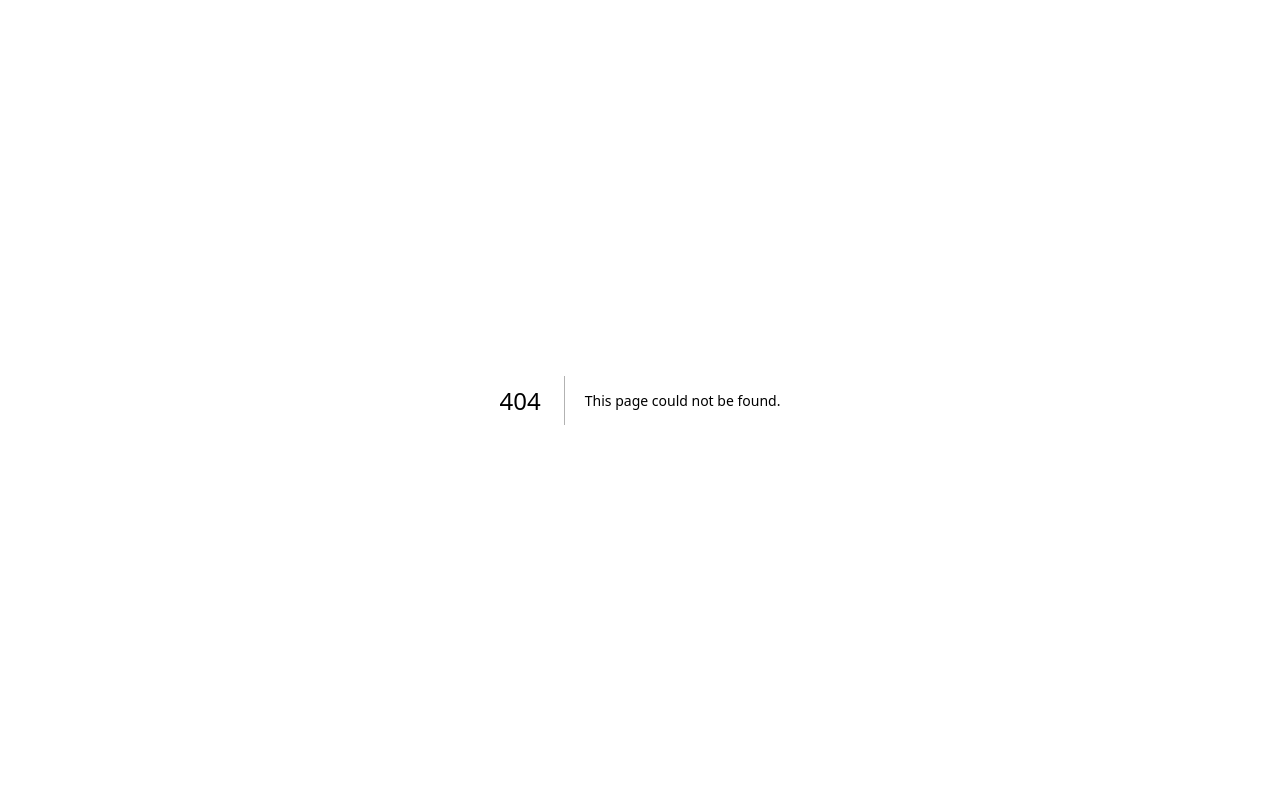
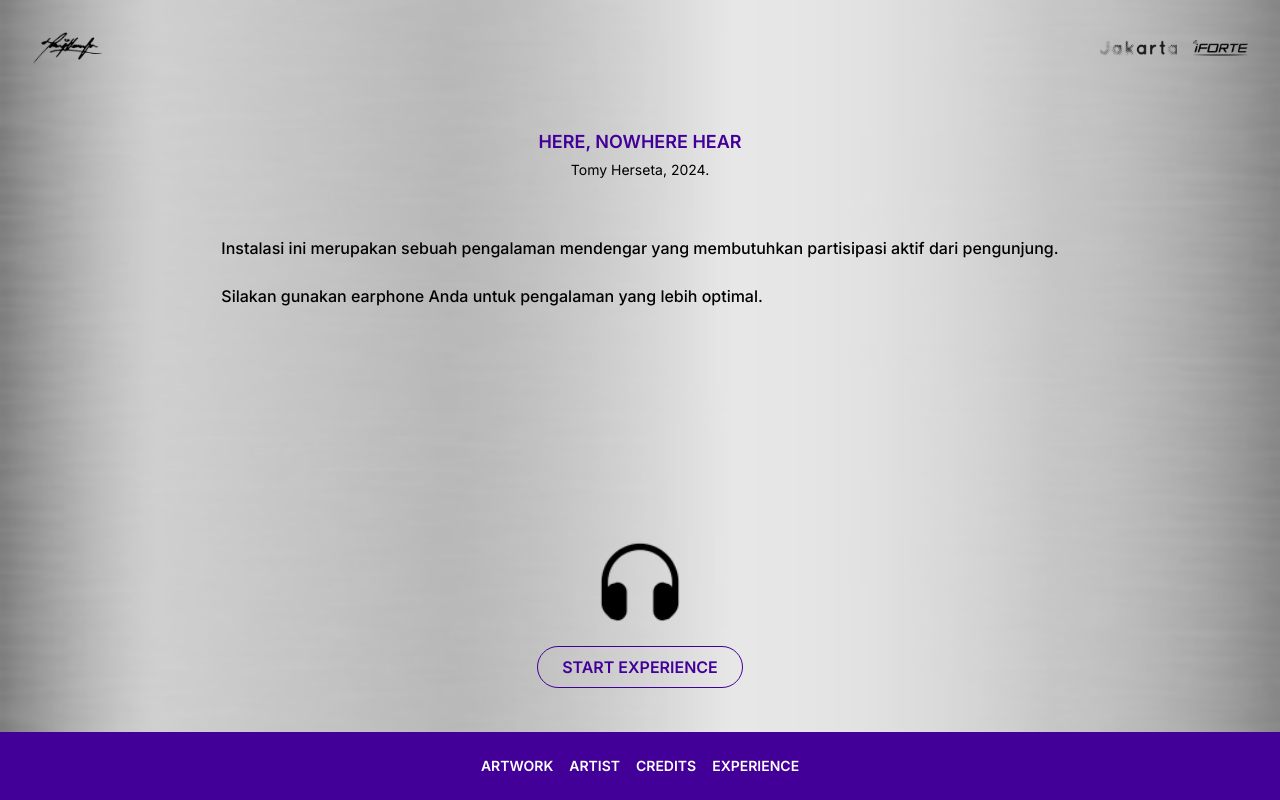
Before and after one commit to alwirifa/geoLocation, a Next.js app: page /tesGasmin in a window 1280 px wide. Before the commit this address had no page. Built offline with nearby package versions, Linux system fonts and the light colour scheme.

Commit message:
tes gasmin1

```diff
--- /dev/null
+++ b/app/tesGasmin/page.tsx
@@ -0,0 +1,229 @@
+"use client"
+
+import React, { useEffect, useState } from 'react';
+import Navbar from '../components/Navbar';
+import YouTube from "react-youtube";
+
+interface UserLocation {
+  latitude: number;
+  longitude: number;
+  accuracy: number;
+  speed: number | null;
+}
+
+interface GeofenceArea {
+  latitude: number;
+  longitude: number;
+  radius: number;
+  videoId: string;
+}
+
+const Page = () => {
+  const [experienceStarted, setExperienceStarted] = useState(false);
+  const [userLocation, setUserLocation] = useState<UserLocation | null>(null);
+  const [watchId, setWatchId] = useState<number | null>(null);
+  const [currentVideoId, setCurrentVideoId] = useState<string | null>(null);
+  const [isPlaying, setIsPlaying] = useState(false);
+  const [player, setPlayer] = useState<any>(null);
+  const [currentAreaIndex, setCurrentAreaIndex] = useState<number | null>(null);
+
+  const geofenceAreas: GeofenceArea[] = [
+    { latitude: -6.9167322, longitude: 107.6613635, radius: 10, videoId: "36YnV9STBqc" },
+    { latitude: -6.9166387, longitude: 107.6615271, radius: 10, videoId: "DOOrIxw5xOw" },
+    { latitude: -6.9167608, longitude: 107.6616099, radius: 10, videoId: "XnUNOaxw6bs" },
+    { latitude: -6.9168766, longitude: 107.6614897, radius: 10, videoId: "bk8WKwHDUNk" },
+  ];
+
+  const watchUserLocation = () => {
+    setExperienceStarted(true);
+
+    if (navigator.geolocation) {
+      const id = navigator.geolocation.watchPosition(
+        (position) => {
+          const { latitude, longitude, accuracy, speed } = position.coords;
+          setUserLocation({ latitude, longitude, accuracy, speed });
+
+          let isInsideAnyGeofence = false;
+          let areaIndex: number | null = null;
+
+          geofenceAreas.forEach((area, index) => {
+            const distance = calculateDistance(latitude, longitude, area.latitude, area.longitude);
+            if (distance <= area.radius) {
+              isInsideAnyGeofence = true;
+              areaIndex = index;
+              if (currentVideoId !== area.videoId) {
+                setCurrentVideoId(area.videoId);
+              }
+            }
+          });
+
+          if (isInsideAnyGeofence) {
+            setIsPlaying(true);
+            setCurrentAreaIndex(areaIndex);
+          } else {
+            setIsPlaying(false);
+            setCurrentAreaIndex(null);
+            setCurrentVideoId("yNKvkPJl-tg"); // Mengatur video yang akan diputar saat di luar area
+          }
+        },
+        (error) => {
+          console.error("Error watching user location: ", error);
+        },
+        {
+          enableHighAccuracy: true,
+          maximumAge: 0,
+          timeout: 5000,
+        }
+      );
+      setWatchId(id);
+    } else {
+      console.log("Geolocation is not supported by this browser");
+    }
+  };
+
+  const stopWatchUserLocation = () => {
+    if (watchId !== null) {
+      navigator.geolocation.clearWatch(watchId);
+      setWatchId(null);
+    }
+
+    setExperienceStarted(false);
+  };
+
+  useEffect(() => {
+    return () => {
+      stopWatchUserLocation();
+    };
+  }, []);
+
+  const onReady = (event: any) => {
+    setPlayer(event.target);
+  };
+
+  useEffect(() => {
+    if (player && currentVideoId) {
+      player.loadVideoById(currentVideoId);
+      if (isPlaying) {
+        player.playVideo();
+      } else {
+        player.pauseVideo();
+      }
+    }
+  }, [player, currentVideoId, isPlaying]);
+
+  const calculateDistance = (lat1: number, lon1: number, lat2: number, lon2: number): number => {
+    const R = 6371; // Earth's radius in kilometers
+    const dLat = deg2rad(lat2 - lat1);
+    const dLon = deg2rad(lon2 - lon1);
+    const a =
+      Math.sin(dLat / 2) * Math.sin(dLat / 2) +
+      Math.cos(deg2rad(lat1)) * Math.cos(deg2rad(lat2)) * Math.sin(dLon / 2) * Math.sin(dLon / 2);
+    const c = 2 * Math.atan2(Math.sqrt(a), Math.sqrt(1 - a));
+    const distance = R * c; // in km
+    return distance * 1000; // Convert to meters
+  };
+
+  const deg2rad = (deg: number): number => {
+    return deg * (Math.PI / 180);
+  };
+
+  return (
+    <div className='h-[100svh] w-full relative '>
+      <div className='bg-background h-[100svh] w-full bg-cover bg-center'>
+
+        <div className='absolute top-0 flex justify-between w-full p-8'>
+          <div>
+            <img src="/images/ttd.png" alt="" className='w-auto h-8' />
+          </div>
+          <div className='flex gap-4 items-center'>
+            <img src="/images/jakartaLogo.png" alt="" className='w-auto h-4' />
+            <img src="/images/forteLogo.png" alt="" className='w-auto h-4' />
+          </div>
+        </div>
+
+        {!experienceStarted ? (
+          <div className={`flex flex-col items-center justify-center w-full pt-[16svh]`}>
+
+            <div className='flex flex-col justify-center items-center gap-1'>
+              <p className='text-lg text-purple font-semibold'>HERE, NOWHERE HEAR</p>
+              <p className='text-sm'>Tomy Herseta, 2024.</p>
+            </div>
+
+            <p className='text-justify p-8 mt-6 font-medium'>
+              Instalasi ini merupakan sebuah pengalaman mendengar yang membutuhkan partisipasi aktif dari pengunjung. <br /><br />
+
+              Silakan gunakan earphone Anda untuk pengalaman yang lebih optimal.
+            </p>
+          </div>
+        ) : (
+
+          <div className="flex flex-col gap-4 items-center  pt-[16svh]">
+            <div className="relative h-[250px] w-[250px] border-2 border-black">
+              <div className='absolute top-0 left-0 p-4 border-2 border-green-500 flex justify-center items-center'>
+                <p>Area 1</p>
+                <div className={`bg-red-500 h-4 w-4 rounded-full absolute animate-ping ${currentAreaIndex === 0 ? 'visible' : 'hidden'}`} />
+              </div>
+              <div className='absolute top-0 right-0 p-4 border-2 border-green-500 flex justify-center items-center'>
+                <p>Area 2</p>
+                <div className={`bg-red-500 h-4 w-4 rounded-full absolute animate-ping ${currentAreaIndex === 1 ? 'visible' : 'hidden'}`} />
+              </div>
+              <div className='absolute bottom-0 left-0 p-4 border-2 border-green-500 flex justify-center items-center'>
+                <p>Area 3</p>
+                <div className={`bg-red-500 h-4 w-4 rounded-full absolute animate-ping ${currentAreaIndex === 2 ? 'visible' : 'hidden'}`} />
+              </div>
+              <div className='absolute bottom-0 right-0 p-4 border-2 border-green-500 flex justify-center items-center'>
+                <p>Area 4</p>
+                <div className={`bg-red-500 h-4 w-4 rounded-full absolute animate-ping ${currentAreaIndex === 3 ? 'visible' : 'hidden'}`} />
+              </div>
+            </div>
+
+            {currentAreaIndex !== null ? (
+              <p className="mt-4 font-semibold">You are currently inside geofence area {currentAreaIndex + 1}</p>
+            ) : (
+              <p className="mt-4 font-semibold">You are not inside any geofence area</p>
+            )}
+
+            <div className="hidden">
+              {geofenceAreas.map((area) => (
+                <YouTube
+                  key={area.videoId}
+                  videoId={area.videoId}
+                  onReady={onReady}
+                  opts={{ height: "100", width: "100", controls: 0, autoplay: 0 }}
+                />
+              ))}
+            </div>
+          </div>
+
+        )
+        }
+
+        {experienceStarted ? (
+
+          <div className='absolute w-full bottom-[14svh] flex flex-col gap-4 justify-center items-center'>
+            <img src="/images/headphones.png" alt="" className='h-24 w-24' />
+
+            <button className='border border-purple text-purple font-semibold px-6 py-2 rounded-full max-w-max' onClick={stopWatchUserLocation}>
+              STOP LISTENING
+            </button>
+          </div>
+        ) : (
+          <div className='absolute w-full bottom-[14svh] flex flex-col gap-4 justify-center items-center'>
+            <img src="/images/headphones.png" alt="" className='h-24 w-24' />
+
+            <button className='border border-purple text-purple font-semibold px-6 py-2 rounded-full max-w-max' onClick={watchUserLocation}>
+              START EXPERIENCE
+            </button>
+          </div>
+        )}
+
+        <div className='absolute bottom-0 w-full'>
+          <Navbar />
+        </div>
+
+      </div>
+    </div>
+  );
+};
+
+export default Page;
```
